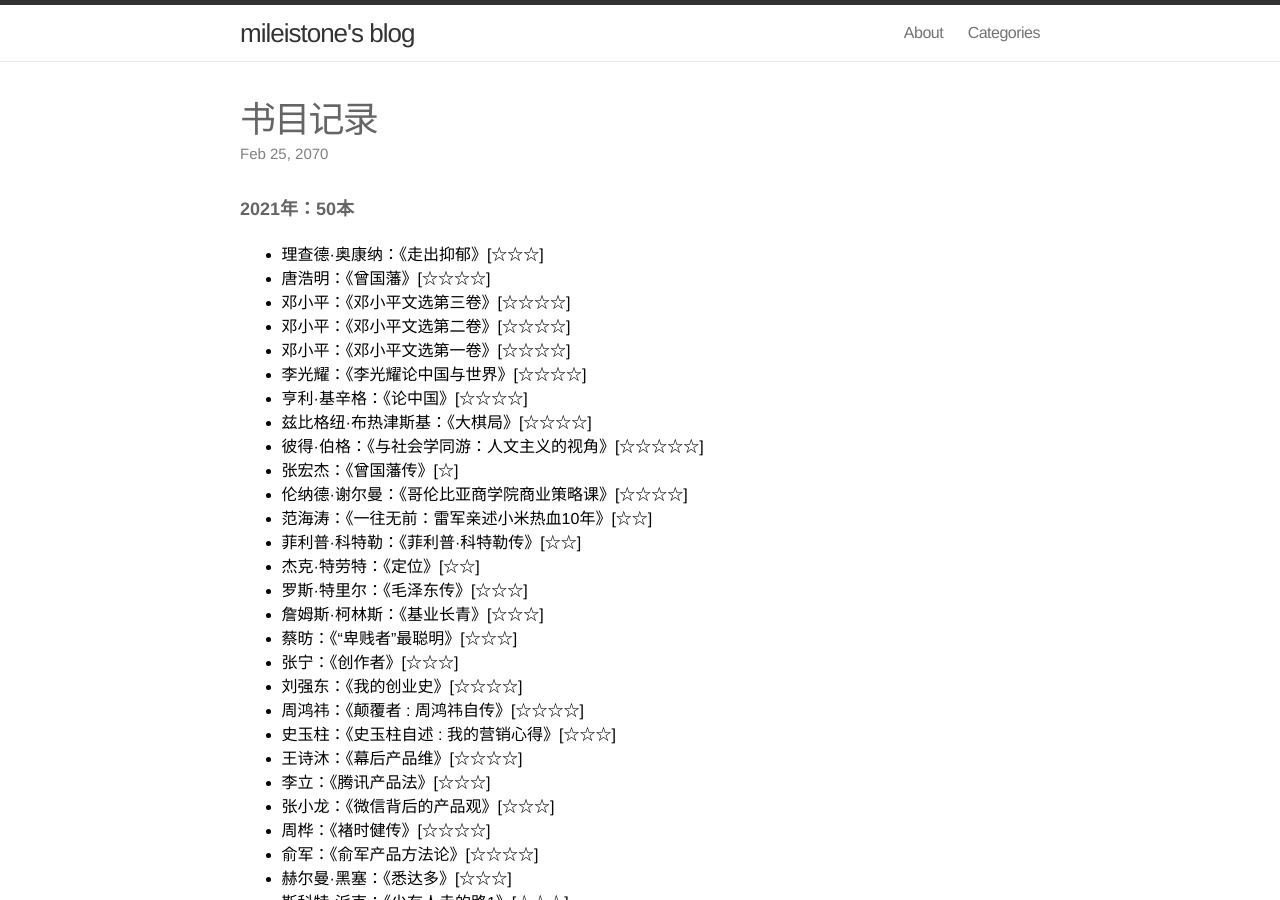
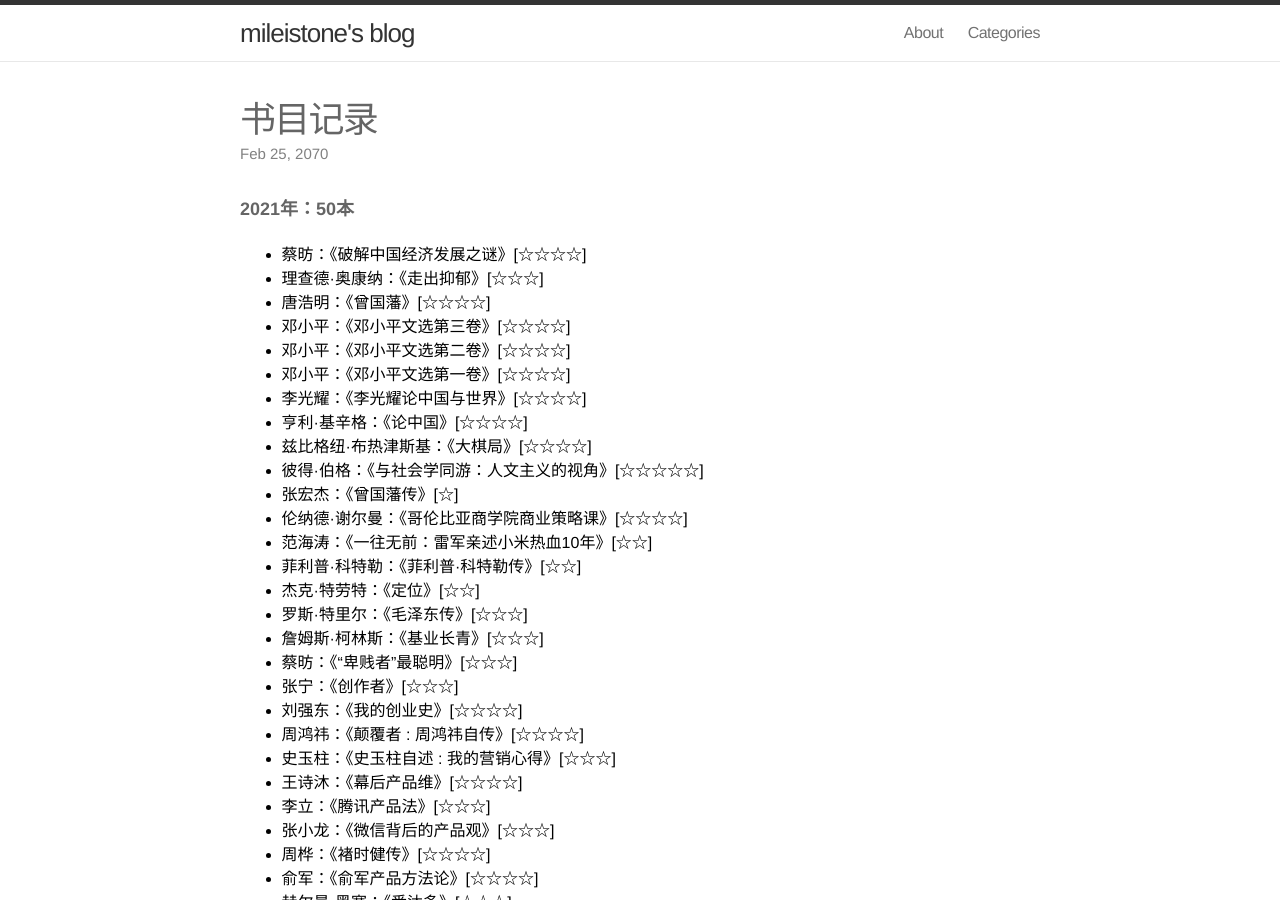
Before and after one commit to mileistone/mileistone.github.io, a Jekyll site: the page built from _posts/2070-02-25-books.md, in a window 1280 px wide and 900 px high. Built offline with Jekyll 4.4.1, drawn with Linux system fonts in a browser that asks for light colours.

Commit message:
Update 2070-02-25-books.md

```diff
--- a/_posts/2070-02-25-books.md
+++ b/_posts/2070-02-25-books.md
@@ -8,6 +8,7 @@ date: 2070-02-25 22:00:00
 ---
 
 ##### 2021年：50本
+- 蔡昉：《破解中国经济发展之谜》[☆☆☆☆]
 - 理查德·奥康纳：《走出抑郁》[☆☆☆]
 - 唐浩明：《曾国藩》[☆☆☆☆]
 - 邓小平：《邓小平文选第三卷》[☆☆☆☆]
```
